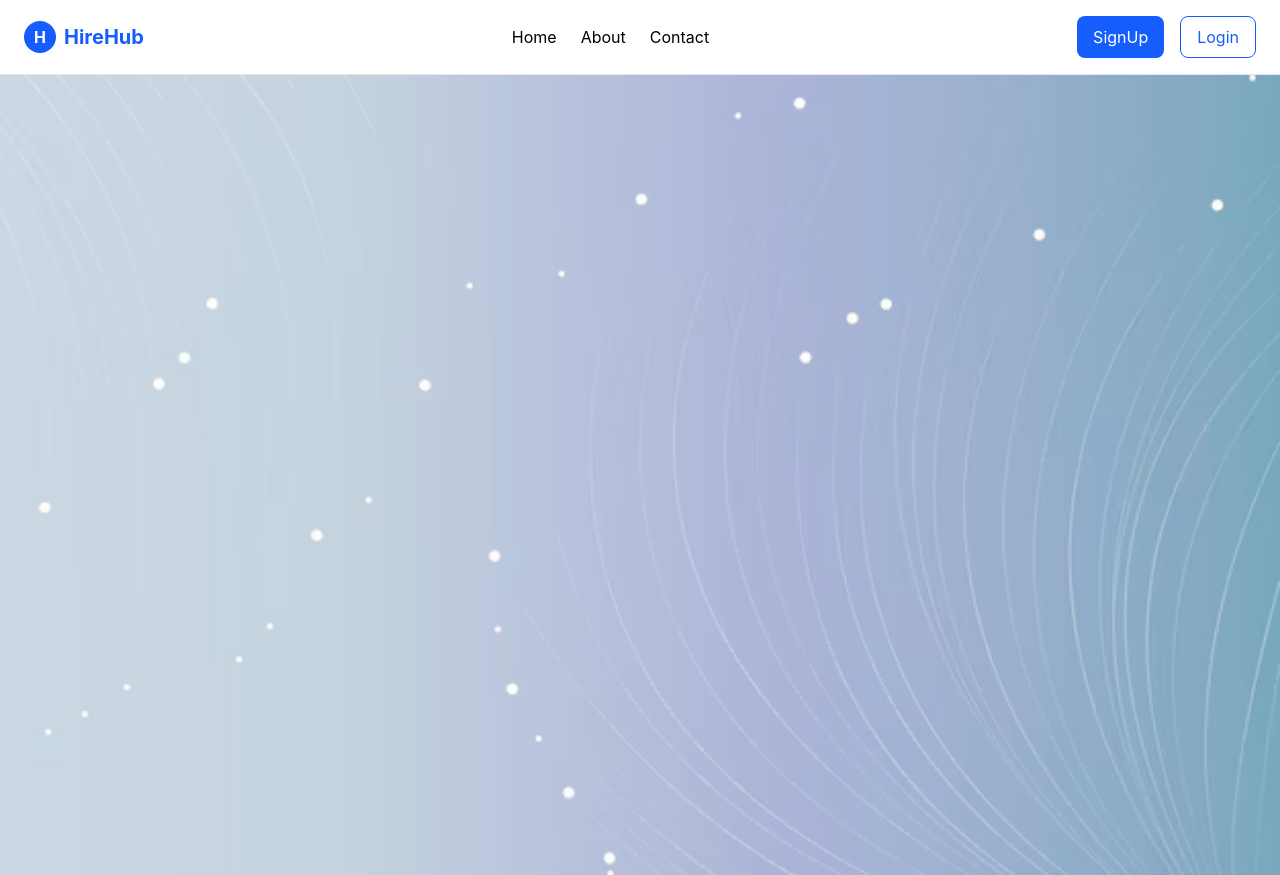
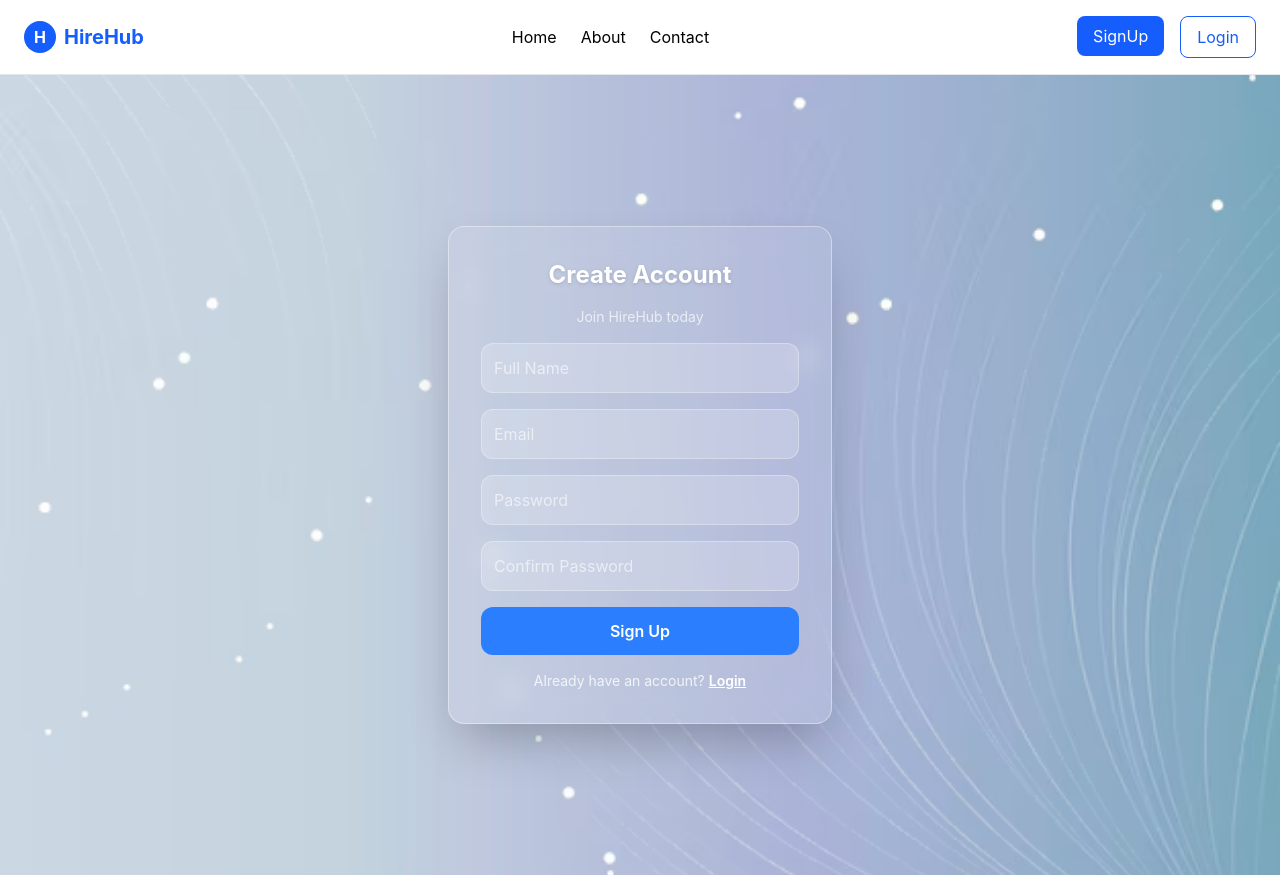
Before and after one commit to vidhi601/Job-Portal, a React app in the folder frontend/: page /Signup in a window 1280 px wide. Built offline with nearby package versions, Linux system fonts and the light colour scheme; the HTML template or start-up script is replaced by a standard one.

Commit message:
login and signup page with react router navigation

```diff
--- a/frontend/src/components/About.jsx
+++ b/frontend/src/components/About.jsx
@@ -1,6 +1,6 @@
 function About(){
     return(
-        <div className="flex flex-col w-full bg-amber-50 items-center py-16 px-10">
+        <div id="about" className="flex flex-col w-full bg-amber-50 items-center py-16 px-10">
             <h1 className="uppercase text-blue-400 py-6 text-3xl font-bold">Why HireHub?</h1>
             <div className="flex flex-col md:flex-row gap-8 mt-6">
                 <div className="bg-white rounded-xl p-6 shadow-md w-full md:w-64 flex flex-col gap-3">
--- a/frontend/src/components/Contact.jsx
+++ b/frontend/src/components/Contact.jsx
@@ -9,7 +9,7 @@ function Contact() {
   };
 
   return (
-    <div className="flex flex-col bg-amber-100 items-center justify-center py-16 px-4">
+    <div id="contact" className="flex flex-col bg-amber-100 items-center justify-center py-16 px-4">
 
       <h1 className="text-3xl font-bold text-blue-400 mb-8">Contact Us</h1>
 
--- a/frontend/src/components/Hero.jsx
+++ b/frontend/src/components/Hero.jsx
@@ -2,7 +2,7 @@ import heroImg from '../assets/images.jpeg'
 
 function Hero(){
     return(
-        <div className="bg-gradient-to-r from-blue-900 to-purple-900 w-full py-16 px-6 md:px-10">
+        <div id="hero" className="bg-gradient-to-r from-blue-900 to-purple-900 w-full py-16 px-6 md:px-10">
             <div className="flex flex-col md:flex-row justify-between items-center gap-8">
                 <div className="w-full md:w-1/2 text-white flex flex-col gap-4 text-center md:text-left">
                     <h6 className="text-purple-300 text-sm font-semibold tracking-widest uppercase">Why you need to join us?</h6>
--- a/frontend/src/components/Navbar.jsx
+++ b/frontend/src/components/Navbar.jsx
@@ -1,24 +1,27 @@
+import { Link } from "react-router-dom";
+
 function Navbar() {
   return (
     <div className="flex justify-between items-center py-4 px-6 border-b border-gray-200">
-
 
       <div className="flex items-center gap-2">
         <div className="bg-blue-600 text-white w-8 h-8 rounded-full flex items-center justify-center font-bold">H</div>
         <span className="text-blue-600 text-xl font-bold">HireHub</span>
       </div>
 
-
       <ul className="hidden md:flex gap-6 list-none">
-        <li className="cursor-pointer hover:text-blue-600">Home</li>
-        <li className="cursor-pointer hover:text-blue-600">About</li>
-        <li className="cursor-pointer hover:text-blue-600">Contact</li>
+        <li><a href="/#hero" className="cursor-pointer hover:text-blue-600">Home</a></li>
+        <li> <a href="/#about"className="cursor-pointer hover:text-blue-600">About</a></li>
+        <li><a href="/#contact" className="cursor-pointer hover:text-blue-600">Contact</a></li>
       </ul>
 
-
       <div className="hidden md:flex gap-4">
-        <button className="bg-blue-600 text-white px-4 py-2 rounded-lg">SignUp</button>
-        <button className="border border-blue-600 text-blue-600 px-4 py-2 rounded-lg">Login</button>
+        <Link to="/signup">
+          <button className="bg-blue-600 text-white px-4 py-2 rounded-lg">SignUp</button>
+        </Link>
+        <Link to="/login">
+          <button className="border border-blue-600 text-blue-600 px-4 py-2 rounded-lg">Login</button>
+        </Link>
       </div>
 
     </div>
--- a/frontend/src/pages/Login.jsx
+++ b/frontend/src/pages/Login.jsx
@@ -1,14 +1,15 @@
 import Navbar from "../components/Navbar";
 import bg from "../assets/login bg image.jpeg";
+import { Link } from "react-router-dom";
 
 function Login(){
     return(
         <div>
             <Navbar/>
-            <div className="flex justify-center items-center min-h-screen"
+            <div className="flex justify-center items-center min-h-screen px-4"
                 style={{backgroundImage: `url(${bg})`, backgroundSize:"cover"}}>
 
-                <div className="bg-white/10 backdrop-blur-md p-8 rounded-2xl shadow-2xl w-80 space-y-4 border border-white/40">
+                <div className="bg-white/10 backdrop-blur-md p-8 rounded-2xl shadow-2xl w-full max-w-sm space-y-4 border border-white/40">
 
                     <h2 className="text-2xl font-bold text-center text-white drop-shadow">Welcome Back</h2>
                     <p className="text-center text-white/70 text-sm">Login to your HireHub account</p>
@@ -29,7 +30,8 @@ function Login(){
                     </button>
 
                     <p className="text-center text-white/80 text-sm">
-                        Don't have an account? <span className="text-white font-semibold underline cursor-pointer">Sign Up</span>
+                        Don't have an account?{' '}
+                        <Link to="/signup" className="text-white font-semibold underline">Sign Up</Link>
                     </p>
                 </div>
 
--- a/frontend/src/pages/Signup.jsx
+++ b/frontend/src/pages/Signup.jsx
@@ -1,20 +1,53 @@
 import Navbar from "../components/Navbar";
 import bg from "../assets/login bg image.jpeg";
+import { Link } from "react-router-dom";
 
 function Signup(){
     return(
         <div>
-        <Navbar/>
-        <div className="flex justify-center items-center min-h-screen"
-                        style={{backgroundImage: `url(${bg})`, backgroundSize:"cover"}}>
-            <div className="">
+            <Navbar/>
+            <div className="flex justify-center items-center min-h-screen px-4"
+                style={{backgroundImage: `url(${bg})`, backgroundSize:"cover"}}>
+
+                <div className="bg-white/10 backdrop-blur-md p-8 rounded-2xl shadow-2xl w-full max-w-sm space-y-4 border border-white/40">
+
+                    <h2 className="text-2xl font-bold text-center text-white drop-shadow">Create Account</h2>
+                    <p className="text-center text-white/70 text-sm">Join HireHub today</p>
+
+                    <input
+                        type="text"
+                        placeholder="Full Name"
+                        className="p-3 bg-white/20 border border-white/30 text-white placeholder-white/60 w-full rounded-xl focus:outline-none focus:ring-2 focus:ring-white/50"
+                    />
+                    <input
+                        type="email"
+                        placeholder="Email"
+                        className="p-3 bg-white/20 border border-white/30 text-white placeholder-white/60 w-full rounded-xl focus:outline-none focus:ring-2 focus:ring-white/50"
+                    />
+                    <input
+                        type="password"
+                        placeholder="Password"
+                        className="p-3 bg-white/20 border border-white/30 text-white placeholder-white/60 w-full rounded-xl focus:outline-none focus:ring-2 focus:ring-white/50"
+                    />
+                    <input
+                        type="password"
+                        placeholder="Confirm Password"
+                        className="p-3 bg-white/20 border border-white/30 text-white placeholder-white/60 w-full rounded-xl focus:outline-none focus:ring-2 focus:ring-white/50"
+                    />
+
+                    <button className="w-full p-3 bg-blue-500 hover:bg-blue-600 text-white font-semibold rounded-xl transition duration-300">
+                        Sign Up
+                    </button>
+
+                    <p className="text-center text-white/80 text-sm">
+                        Already have an account?{' '}
+                        <Link to="/login" className="text-white font-semibold underline">Login</Link>
+                    </p>
+                </div>
 
             </div>
-
-
-
         </div>
-    </div>
     )
 }
+
 export default Signup;
```
